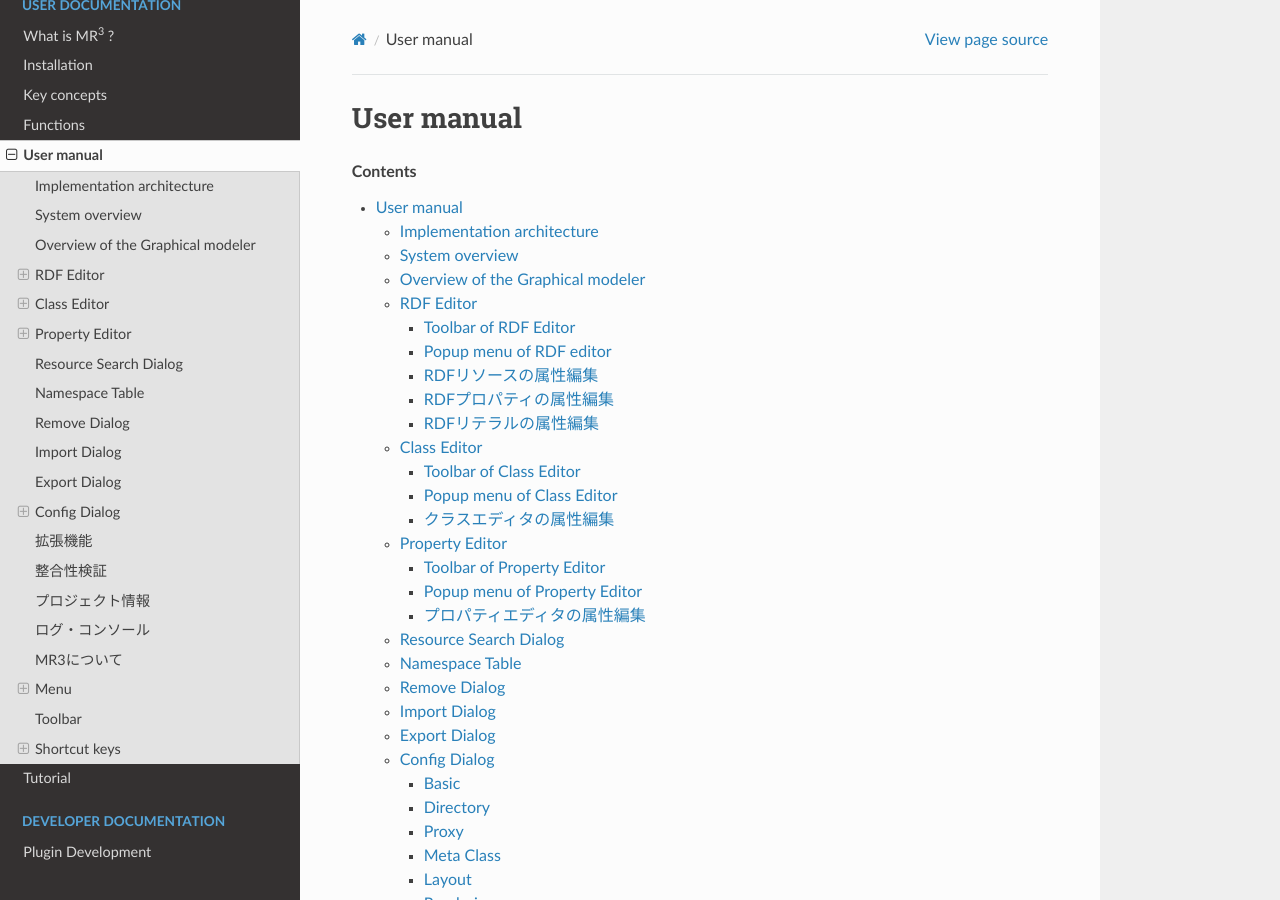
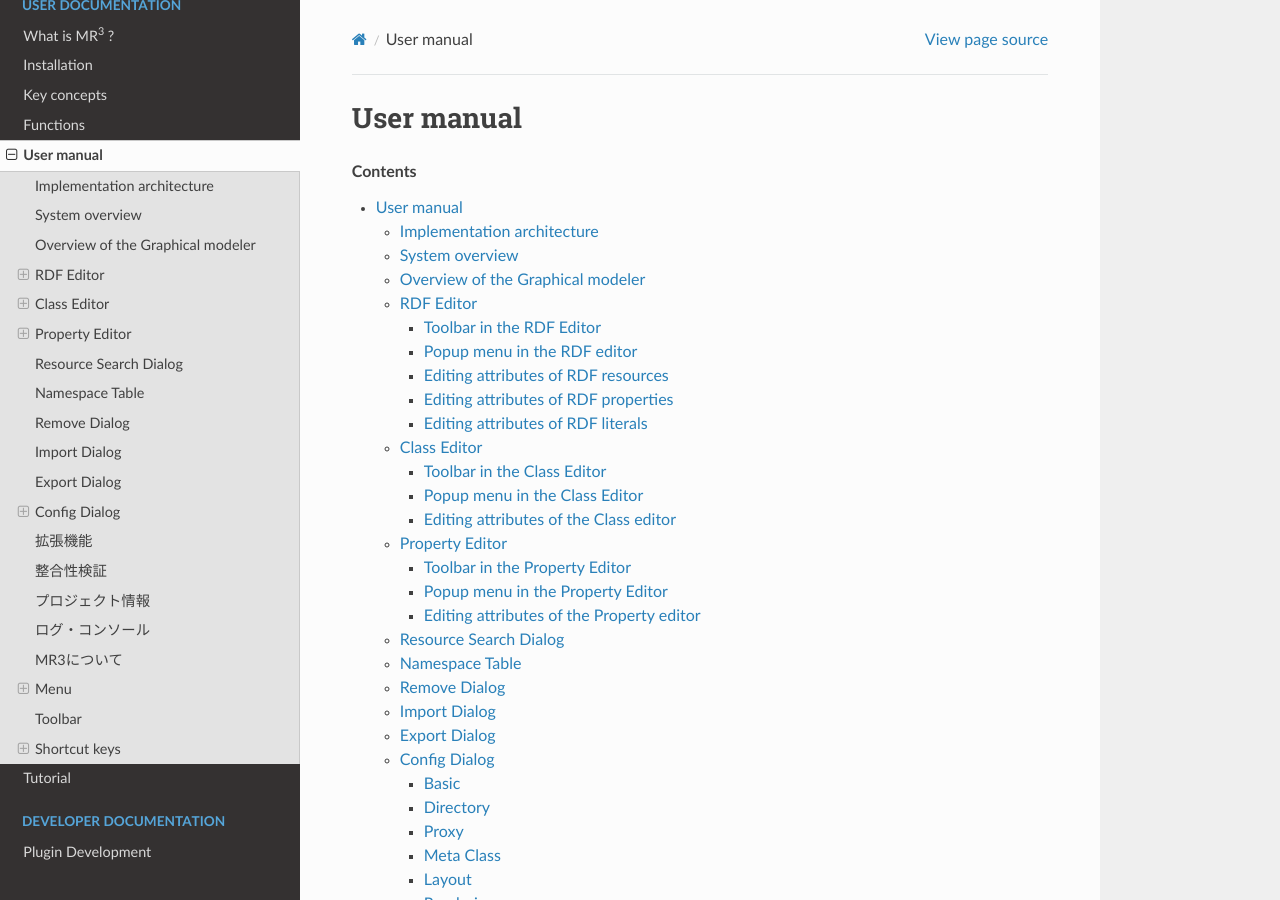
Before and after one commit to mr-3/mrcube-en-docs, a Sphinx documentation site: the page built from docs/source/user_manual.rst, in a window 1280 px wide and 900 px high. Built offline with Sphinx 7.4.7 and the Read the Docs theme 2.0.0, drawn with Linux system fonts in a browser that asks for light colours; some of the changed text lies outside the part shown.

Commit message:
update user manual

```diff
--- a/docs/source/user_manual.rst
+++ b/docs/source/user_manual.rst
@@ -67,8 +67,8 @@
 
    RDF Editor
 
-Toolbar of RDF Editor
-~~~~~~~~~~~~~~~~~~~~~~~
+Toolbar in the RDF Editor
+~~~~~~~~~~~~~~~~~~~~~~~~~~~~~
 
 Icons in the toolbar in the RDF editor and the corresponding functions are shown in the following table.
 
@@ -97,7 +97,7 @@
  .. figure:: figures/toolbar/layout_rdf_graph.png   RDFグラフの自動整列を実行
 ================================================== ===================================================================
 
-Popup menu of RDF editor
+Popup menu in the RDF editor
 ~~~~~~~~~~~~~~~~~~~~~~~~~~~~~~~~~
 
 RDFエディタ内で，右クリックするとポップアップメニューが表示される．ポップアップメニューは，ノードを選択している場合としていない場合で表示内容が異なる．ポップアップメニューは，以下のとおり．
@@ -137,9 +137,8 @@
 アトリビュートダイアログを表示
     アトリビュートダイアログを表示する
 
-RDFリソースの属性編集
-~~~~~~~~~~~~~~~~~~~~~
-
+Editing attributes of RDF resources
+~~~~~~~~~~~~~~~~~~~~~~~~~~~~~~~~~~~~~~~~~~~~~~~~~~~~~~~~
 RDFエディタ内のRDFリソースを選択すると，アトリビュートダイアログにRDFリソースの属性が表示される（ :numref:`attr-rdf-res-uri` から :numref:`attr-rdf-literal` ）．RDFリソースの属性編集では，RDFリソースのURI，RDFリソースのタイプ，RDFリソースが空白ノード(blank node) かどうかの選択，RDFリソースのラベルおよびコメントを編集することができる．ここで，空白ノードとは，URI により名前付けしないRDFリソースを表す．空白ノードは外部から参照することはできない．しかし，ステートメントにおける主語または目的語になることができ，URI により名前付けしにくいRDFリソースを記述したり，複数のRDFプロパティを構造化したRDFコンテンツを表現するために用いられる．
 
 RDFリソースのURI を設定したい場合には， :numref:`attr-rdf-res-uri` に示すように，アトリビュートダイアログ左側の一覧から「URI」を選択する．「接頭辞」コンボボックスには，名前空間テーブルに登録されている名前空間接頭辞の一覧が表示される．「接頭辞」コンボボックスから名前空間接頭辞を選択すると，対応する名前空間が「RDFリソース」テキストフィールドに出力される．ユーザは，「RDFリソース」テキストフィールドに設定したいRDFリソースのURI を入力する．RDFリソースを空白ノードとしたい場合には，「ブランク」チェックボックスにチェックをいれる．
@@ -203,8 +202,8 @@
    アトリビュートダイアログ（RDFリソースのコメント）
 
 
-RDFプロパティの属性編集
-~~~~~~~~~~~~~~~~~~~~~~~
+Editing attributes of RDF properties
+~~~~~~~~~~~~~~~~~~~~~~~~~~~~~~~~~~~~~~~~~~~~~~
 
 RDFエディタ内のRDFプロパティを選択すると，アトリビュートダイアログにRDFプロパティの属性が表示される（ :numref:`attr-rdf-property` ）．RDFプロパティの属性編集では，RDFプロパティのURI を編集することができる．「コンテナ」チェックボックスにチェックをして，数値を入力するとrdf: 1…rdf: n プロパティの入力を行うことができる．「プロパティの接頭辞のみ表示」チェックボックスにチェックをいれると，プロパティエディタで定義されているプロパティがもつ名前空間URI に対応する名前空間接頭辞のみを「接頭辞」コンボボックスから選択可能となる．チェックをはずすと，名前空間テーブルに登録されているすべての接頭辞を選択可能となる．
 
@@ -219,8 +218,9 @@
 
 プロパティエディタで定義されていないプロパティのURI を入力した場合，RDF(S)コンテンツ管理機能が働き， :numref:`rdf-and-rdfs-management-dialog` に示す「RDF(S)コンテンツ管理」ダイアログが表示される．RDF(S)コンテンツ管理ダイアログでは，RDFSプロパティ名の変更またはRDFSプロパティの新規作成のどちらかをユーザは選択することができる．プロパティエディタ内で定義されているプロパティの中で，名前空間接頭辞に対応する名前空間URI をもつプロパティのID が「プロパティID」リストに表示される．「プロパティ」ボタンをクリックすると，選択したRDFプロパティに対応するプロパティエディタ内のRDFSプロパティにジャンプし，アトリビュートダイアログにそのRDFSプロパティの属性が表示される．
 
-RDFリテラルの属性編集
-~~~~~~~~~~~~~~~~~~~~~
+
+Editing attributes of RDF literals
+~~~~~~~~~~~~~~~~~~~~~~~~~~~~~~~~~~~~~~~~~~~~
 RDFエディタ内のRDFリテラルを選択すると，アトリビュートダイアログにRDFリテラルの属性が表示される（ :numref:`attr-rdf-literal` ）．RDFリテラルの編集では，リテラルの内容，言語属性（xml:lang 属性），データタイプの編集を行うことができる．「リテラル」テキストエリアには，リテラルの内容を入力する．「言語」テキストフィールドには，リテラルの記述言語を入力する．リテラルのデータタイプを設定したい場合には，「タイプ」チェックボックスにチェックを入れて，「タイプ」コンボボックスからデータタイプを選択することができる．リテラルのデータタイプを必要としない場合には，「タイプ」チェックボックスのチェックをはずす．言語とリテラルのタイプは排他的であり，どちらか一方しか設定することはできない
 
 .. _attr-rdf-literal:
@@ -247,8 +247,9 @@
 
    Class Editor
 
-Toolbar of Class Editor
-~~~~~~~~~~~~~~~~~~~~~~~~~~
+Toolbar in the Class Editor
+~~~~~~~~~~~~~~~~~~~~~~~~~~~~~~~~
+Icons in the toolbar in the Class editor and the corresponding functions are shown in the following table.
 
 ======================================================= ===================================================================
         Icon                                             Function
@@ -273,7 +274,7 @@
 ======================================================= ===================================================================
 
 
-Popup menu of Class Editor
+Popup menu in the Class Editor
 ~~~~~~~~~~~~~~~~~~~~~~~~~~~~~~~~~~~~
 
 クラスエディタ内で，右クリックするとポップアップメニューが表示される．ポップアップメニューは，ノードを選択している場合としていない場合で表示内容が異なる．ポップアップメニューは，以下のとおり．
@@ -311,8 +312,8 @@
 アトリビュートダイアログを表示
     アトリビュートダイアログを表示する．
 
-クラスエディタの属性編集
-~~~~~~~~~~~~~~~~~~~~~~~~
+Editing attributes of the Class editor
+~~~~~~~~~~~~~~~~~~~~~~~~~~~~~~~~~~~~~~~~~~~~~~~~~
 クラスエディタ内のRDFSクラスを選択すると，RDFSクラスの属性がアトリビュートダイアログに表示される（ :numref:`attr-class-basic` から :numref:`attr-class-upper-class` ）．アトリビュートダイアログ左側のリストから「基本」，「ラベル」，「コメント」，「インスタンス」，「上位クラス」項目を選択し，RDFSクラスの属性の編集を行う．「基本」では，リソースタイプおよびURI を編集することができる（ :numref:`attr-class-basic` ）．リソースタイプで選択できる項目は，「設定」ダイアログのクラスクラスリストから追加および削除を行うことができる．「ラベル」では，rdfs:label プロパティの編集を行うことができる．「コメント」では，rdfs:commentの編集を行うことができる．ラベルとコメントの編集方法は，RDFリソースと同様である．「インスタンス」には選択したRDFSクラスのインスタンスのリストが表示される（ :numref:`attr-class-instance` ）．リスト中の項目をクリックすると対応するRDFエディタ内のRDFリソースにジャンプし，そのRDFリソースの属性がアトリビュートダイアログに表示される．「上位クラス」には，選択したRDFSクラスの上位クラスのリストが表示される（ :numref:`attr-class-upper-class` ）．
 
 .. _attr-class-basic:
@@ -356,8 +357,9 @@
 
    Property Editor
 
-Toolbar of Property Editor
-~~~~~~~~~~~~~~~~~~~~~~~~~~~~~~
+Toolbar in the Property Editor
+~~~~~~~~~~~~~~~~~~~~~~~~~~~~~~~~~~~~~~~~~~~~~~
+Icons in the toolbar in the Property editor and the corresponding functions are shown in the following table.
 
 ======================================================= ===================================================================
         Icon                                             Function
@@ -381,7 +383,7 @@
  .. figure:: figures/toolbar/layout_property_graph.png   RDFSプロパティグラフの自動整列を実行
 ======================================================= ===================================================================
 
-Popup menu of Property Editor
+Popup menu in the Property Editor
 ~~~~~~~~~~~~~~~~~~~~~~~~~~~~~~~~~~~~~~~~
 
 プロパティエディタ内で，右クリックするとポップアップメニューが表示される．ポップアップメニューは，ノードを選択している場合としていない場合で表示内容が異なる．ポップアップメニューは，以下のとおり．
@@ -419,8 +421,8 @@
 アトリビュートダイアログを表示
     アトリビュートダイアログを表示する．
 
-プロパティエディタの属性編集
-~~~~~~~~~~~~~~~~~~~~~~~~~~~~
+Editing attributes of the Property editor
+~~~~~~~~~~~~~~~~~~~~~~~~~~~~~~~~~~~~~~~~~~~~~
 プロパティエディタ内のRDFS プロパティを選択すると，RDFS プロパティの属性がアトリビュートダイアログに表示される（ :numref:`attr-property-region` ， :numref:`attr-property-instance` ， :numref:`attr-property-upper-property` ）．アトリビュートダイアログ左側のリストには，「基本」，「ラベル」，「コメント」，「範囲」，「インスタンス」，「上位プロパティ」項目が表示される．「基本」，「ラベル」，「コメント」の編集項目はRDFSクラスと同様である．「基本」のリソースタイプは，「設定」ダイアログのプロパティクラスリストから追加および削除を行うことができる．「範囲」にはRDFS プロパティの定義域および値域をクラスエディタから選択できる（ :numref:`attr-property-region` ）．「インスタンス」には選択したRDFS プロパティを有するRDF リソースのリストが表示される（ :numref:`attr-property-instance` ）．リスト中の項目をクリックした際の動作は，RDFS クラスの場合と同様である．「上位プロパティ」には選択したRDFS プロパティの上位プロパティが表示される（ :numref:`attr-property-upper-property` ）．
 
 .. _attr-property-region:
```
